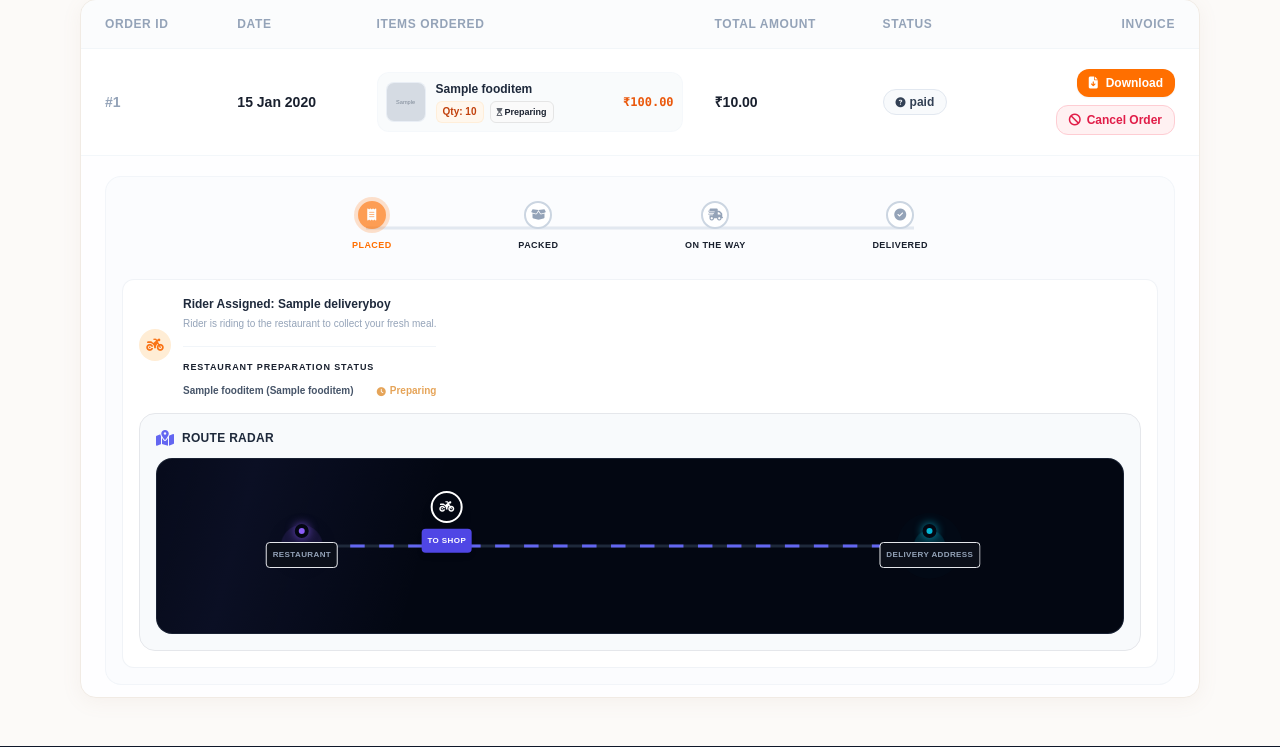
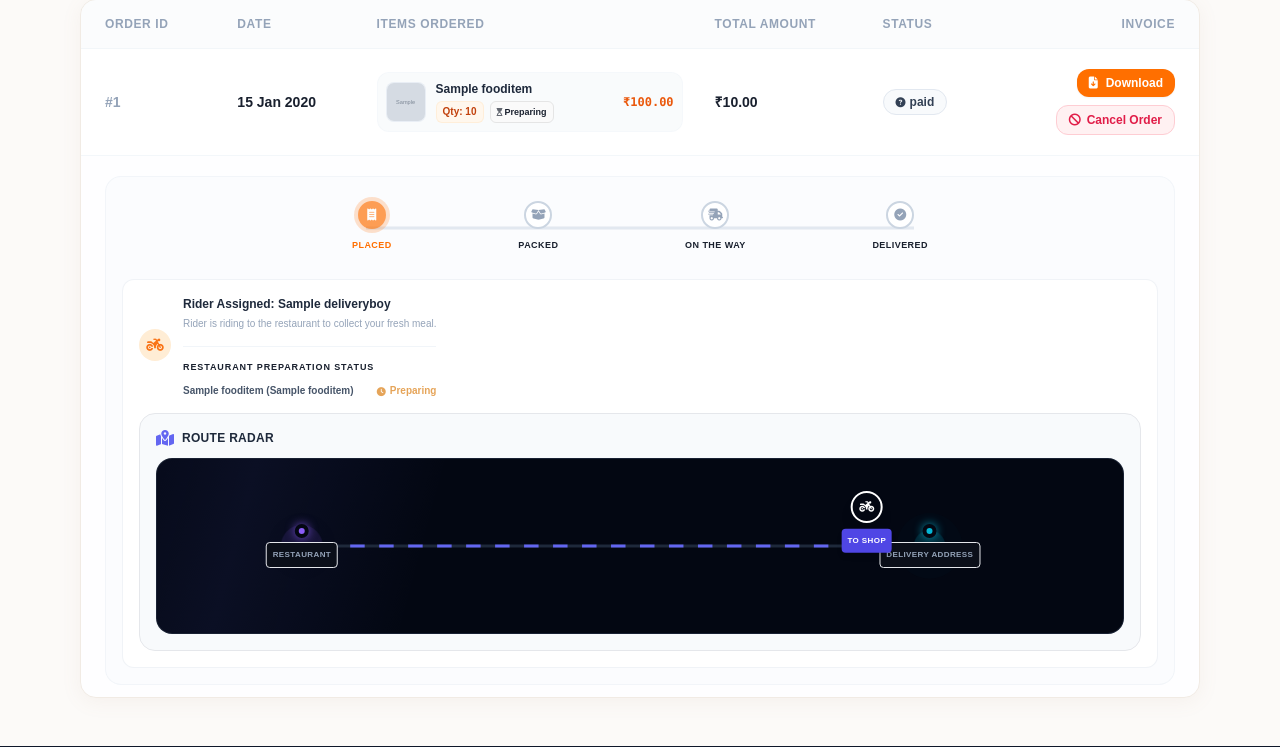
Before and after one commit to virudobariya24/FoodEat-, a Django app: template templates/my_orders.html in a window 1280 px wide. Shown: the part 224-971 px from the top of the page. Run offline with Django 5.2, Linux system fonts and the light colour scheme; the template is opened without the code that fills it: values that come from a table or form of the project are taken from there, others are empty; tables that the repository leaves empty hold one stand-in row (values such as "Sample post"); grey boxes marked "Sample" are stand-in pictures; some web fonts are replaced.

Commit message:
Make Route Radar markers, labels, and motorcycle responsive on mobile and add smooth looping animation

```diff
--- a/templates/my_orders.html
+++ b/templates/my_orders.html
@@ -73,6 +73,29 @@
         }
         .bike-ride-right {
             animation: rideToRight 6s ease-in-out infinite;
+        }
+        @keyframes bikeRideToShopLoop {
+            0% {
+                left: 80%;
+            }
+            100% {
+                left: 15%;
+            }
+        }
+        @keyframes bikeRideToHomeLoop {
+            0% {
+                left: 15%;
+            }
+            100% {
+                left: 80%;
+            }
+        }
+        @media (max-width: 480px) {
+            .map-label {
+                font-size: 7px !important;
+                padding: 1px 3px !important;
+                letter-spacing: 0.02em !important;
+            }
         }
     </style>
 </head>
@@ -390,24 +413,24 @@
                                                 <div class="absolute flex flex-col items-center justify-center" style="left: 15%; top: 50%; transform: translate(-50%, -50%);">
                                                     <div class="radar-pulse-resto" style="animation-delay: 0s;"></div>
                                                     <div class="radar-pulse-resto" style="animation-delay: 0.8s;"></div>
-                                                    <span class="w-3.5 h-3.5 rounded-full bg-[#8B5CF6] border-4 border-[#030712] shadow-[0_0_10px_rgba(139,92,246,0.8)] relative z-10"></span>
-                                                    <span class="text-[8px] font-black text-slate-400 bg-[#0B0F19] px-1.5 py-0.5 rounded border border-slate-850 mt-1 tracking-wider uppercase relative z-10 whitespace-nowrap">Restaurant</span>
+                                                    <span class="w-3 h-3 sm:w-3.5 sm:h-3.5 rounded-full bg-[#8B5CF6] border-4 border-[#030712] shadow-[0_0_10px_rgba(139,92,246,0.8)] relative z-10"></span>
+                                                    <span class="map-label text-[7px] sm:text-[8px] font-black text-slate-400 bg-[#0B0F19] px-1.5 py-0.5 rounded border border-slate-850 mt-1 tracking-wider uppercase relative z-10 whitespace-normal sm:whitespace-nowrap max-w-[60px] sm:max-w-none text-center">Restaurant</span>
                                                 </div>
 
                                                 <!-- Dot for Delivery Address with Pulsing Radar Ring -->
                                                 <div class="absolute flex flex-col items-center justify-center" style="left: 80%; top: 50%; transform: translate(-50%, -50%);">
                                                     <div class="radar-pulse-home" style="animation-delay: 0.3s;"></div>
                                                     <div class="radar-pulse-home" style="animation-delay: 1.1s;"></div>
-                                                    <span class="w-3.5 h-3.5 rounded-full bg-[#06B6D4] border-4 border-[#030712] shadow-[0_0_10px_rgba(6,182,212,0.8)] relative z-10"></span>
-                                                    <span class="text-[8px] font-black text-slate-400 bg-[#0B0F19] px-1.5 py-0.5 rounded border border-slate-850 mt-1 tracking-wider uppercase relative z-10 whitespace-nowrap">Delivery Address</span>
+                                                    <span class="w-3 h-3 sm:w-3.5 sm:h-3.5 rounded-full bg-[#06B6D4] border-4 border-[#030712] shadow-[0_0_10px_rgba(6,182,212,0.8)] relative z-10"></span>
+                                                    <span class="map-label text-[7px] sm:text-[8px] font-black text-slate-400 bg-[#0B0F19] px-1.5 py-0.5 rounded border border-slate-850 mt-1 tracking-wider uppercase relative z-10 whitespace-normal sm:whitespace-nowrap max-w-[70px] sm:max-w-none text-center">Delivery Address</span>
                                                 </div>
 
                                                 <!-- Rider Motorcycle Marker (TO SHOP) -->
-                                                <div class="absolute flex flex-col items-center" style="left: 30%; top: 50%; transform: translate(-50%, -85%);">
-                                                    <div class="w-8 h-8 rounded-full bg-indigo-650 border-2 border-white flex items-center justify-center text-white shadow-lg animate-bounce">
-                                                        <i class="fa-solid fa-motorcycle text-xs"></i>
+                                                <div class="absolute flex flex-col items-center" style="left: 80%; top: 50%; transform: translate(-50%, -85%); animation: bikeRideToShopLoop 6s linear infinite;">
+                                                    <div class="w-7 h-7 sm:w-8 sm:h-8 rounded-full bg-indigo-650 border-2 border-white flex items-center justify-center text-white shadow-lg animate-bounce">
+                                                        <i class="fa-solid fa-motorcycle text-[10px] sm:text-xs"></i>
                                                     </div>
-                                                    <span class="text-[8px] font-black text-white bg-indigo-600 px-1.5 py-0.5 rounded uppercase mt-1 tracking-wider shadow-md label-float">TO SHOP</span>
+                                                    <span class="text-[7px] sm:text-[8px] font-black text-white bg-indigo-600 px-1.5 py-0.5 rounded uppercase mt-1 tracking-wider shadow-md label-float">TO SHOP</span>
                                                 </div>
                                             </div>
                                         </div>
@@ -548,24 +571,24 @@
                                                 <div class="absolute flex flex-col items-center justify-center" style="left: 15%; top: 50%; transform: translate(-50%, -50%);">
                                                     <div class="radar-pulse-resto" style="animation-delay: 0s;"></div>
                                                     <div class="radar-pulse-resto" style="animation-delay: 0.8s;"></div>
-                                                    <span class="w-3.5 h-3.5 rounded-full bg-[#8B5CF6] border-4 border-[#030712] shadow-[0_0_10px_rgba(139,92,246,0.8)] relative z-10"></span>
-                                                    <span class="text-[8px] font-black text-slate-400 bg-[#0B0F19] px-1.5 py-0.5 rounded border border-slate-850 mt-1 tracking-wider uppercase relative z-10 whitespace-nowrap">Restaurant</span>
+                                                    <span class="w-3 h-3 sm:w-3.5 sm:h-3.5 rounded-full bg-[#8B5CF6] border-4 border-[#030712] shadow-[0_0_10px_rgba(139,92,246,0.8)] relative z-10"></span>
+                                                    <span class="map-label text-[7px] sm:text-[8px] font-black text-slate-400 bg-[#0B0F19] px-1.5 py-0.5 rounded border border-slate-850 mt-1 tracking-wider uppercase relative z-10 whitespace-normal sm:whitespace-nowrap max-w-[60px] sm:max-w-none text-center">Restaurant</span>
                                                 </div>
 
                                                 <!-- Dot for Delivery Address with Pulsing Radar Ring -->
                                                 <div class="absolute flex flex-col items-center justify-center" style="left: 80%; top: 50%; transform: translate(-50%, -50%);">
                                                     <div class="radar-pulse-home" style="animation-delay: 0.3s;"></div>
                                                     <div class="radar-pulse-home" style="animation-delay: 1.1s;"></div>
-                                                    <span class="w-3.5 h-3.5 rounded-full bg-[#06B6D4] border-4 border-[#030712] shadow-[0_0_10px_rgba(6,182,212,0.8)] relative z-10"></span>
-                                                    <span class="text-[8px] font-black text-slate-400 bg-[#0B0F19] px-1.5 py-0.5 rounded border border-slate-850 mt-1 tracking-wider uppercase relative z-10 whitespace-nowrap">Delivery Address</span>
+                                                    <span class="w-3 h-3 sm:w-3.5 sm:h-3.5 rounded-full bg-[#06B6D4] border-4 border-[#030712] shadow-[0_0_10px_rgba(6,182,212,0.8)] relative z-10"></span>
+                                                    <span class="map-label text-[7px] sm:text-[8px] font-black text-slate-400 bg-[#0B0F19] px-1.5 py-0.5 rounded border border-slate-850 mt-1 tracking-wider uppercase relative z-10 whitespace-normal sm:whitespace-nowrap max-w-[70px] sm:max-w-none text-center">Delivery Address</span>
                                                 </div>
 
                                                 <!-- Rider Motorcycle Marker (TO HOME) -->
-                                                <div class="absolute flex flex-col items-center" style="left: 80%; top: 50%; transform: translate(-50%, -85%); animation: bikeRideFromRestoToHome-{{ order.id }} 5s ease-in-out forwards;">
-                                                    <div class="w-8 h-8 rounded-full bg-teal-500 border-2 border-white flex items-center justify-center text-white shadow-lg animate-bounce">
-                                                        <i class="fa-solid fa-motorcycle text-xs"></i>
+                                                <div class="absolute flex flex-col items-center" style="left: 80%; top: 50%; transform: translate(-50%, -85%); animation: bikeRideToHomeLoop 6s linear infinite;">
+                                                    <div class="w-7 h-7 sm:w-8 sm:h-8 rounded-full bg-teal-500 border-2 border-white flex items-center justify-center text-white shadow-lg animate-bounce">
+                                                        <i class="fa-solid fa-motorcycle text-[10px] sm:text-xs"></i>
                                                     </div>
-                                                    <span class="text-[8px] font-black text-white bg-teal-500 px-1.5 py-0.5 rounded uppercase mt-1 tracking-wider shadow-md label-float">TO HOME</span>
+                                                    <span class="text-[7px] sm:text-[8px] font-black text-white bg-teal-500 px-1.5 py-0.5 rounded uppercase mt-1 tracking-wider shadow-md label-float">TO HOME</span>
                                                 </div>
                                             </div>
                                         </div>
```
